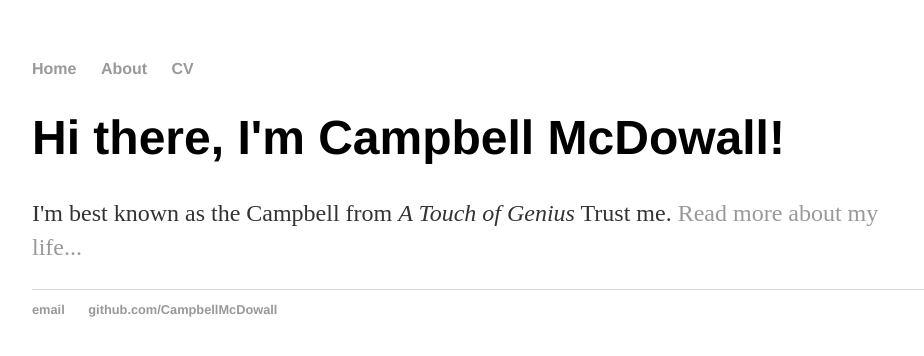
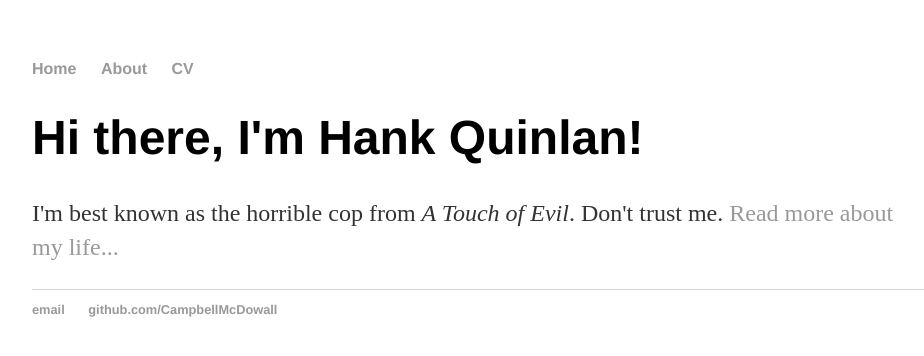
Before and after one commit to CampbellMcDowall/CampbellMcDowall.github.io, a Jekyll site: the page built from index.html, in a window 1280 px wide. Shown: the top 356 px of the page, without its empty margins (160-1084 px from the left). Built offline with Jekyll 4.4.1, drawn with Linux system fonts in a browser that asks for light colours.

Commit message:
Update index.html

```diff
--- a/index.html
+++ b/index.html
@@ -2,7 +2,8 @@
 layout: default
 title: Campbell McDowall's Github Portfolio
 ---
+
 		<div class="blurb">
-			<h1>Hi there, I'm Campbell McDowall!</h1>
-			<p>I'm best known as the Campbell from <em>A Touch of Genius</em> Trust me. <a href="/about">Read more about my life...</a></p>
-		</div><!-- /.blurb -->
+			<h1>Hi there, I'm Hank Quinlan!</h1>
+			<p>I'm best known as the horrible cop from <em>A Touch of Evil</em>. Don't trust me. <a href="/about">Read more about my life...</a></p>
+		</div>
```
